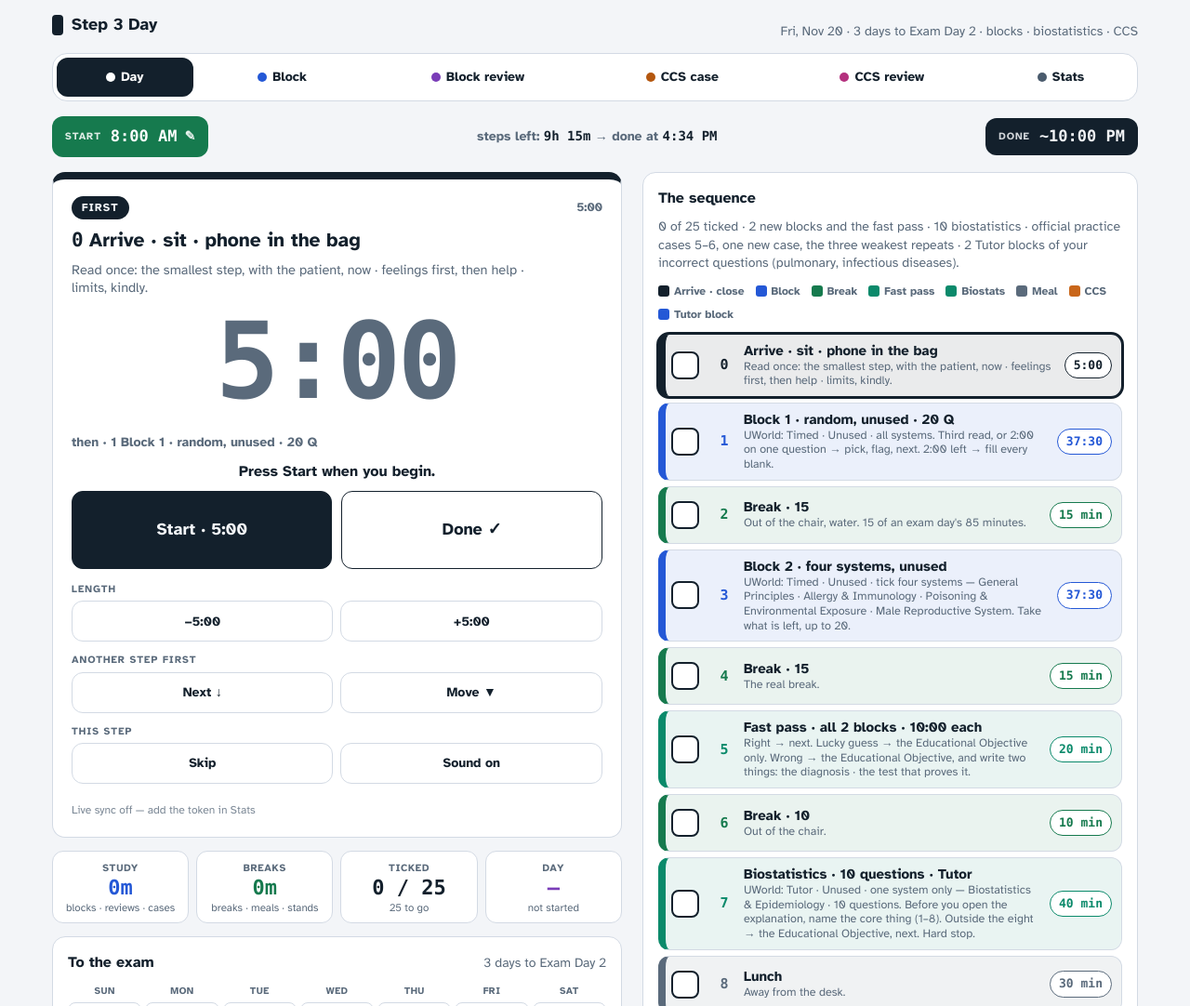
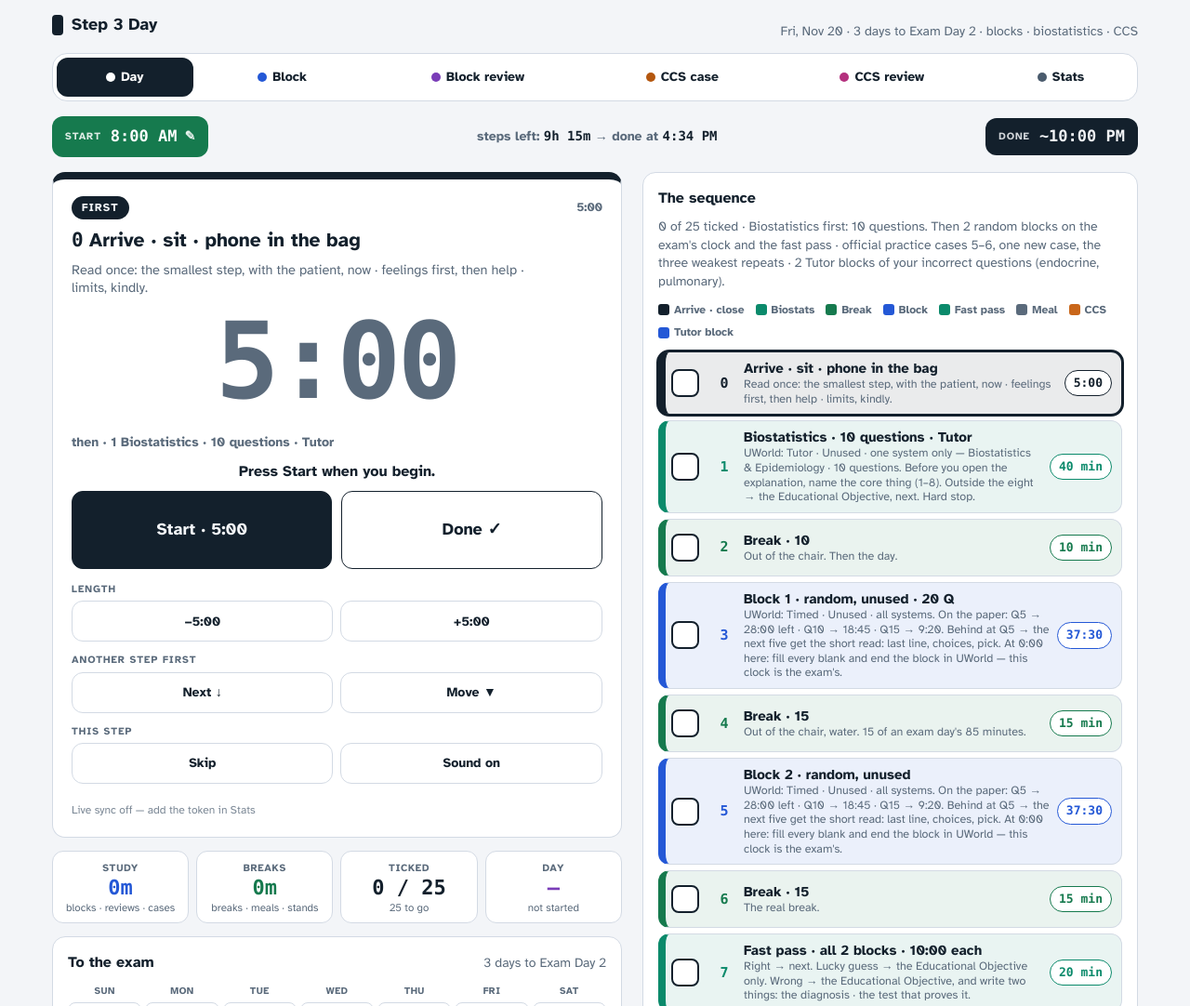
Before and after one commit to mumentageldin-max/step3-blocker-pacer, a plain HTML site: page day.html in a window 1280 px wide. Shown: the top 1082 px of the page at 93% size. Drawn offline with Linux system fonts and the light colour scheme; a web font is replaced by a local one.

Commit message:
Nov 20–22: the biostatistics set comes first. A new word in the calendar, BIOFIRST, makes the set of the day the first step after "arrive", with a 10:00 break after it, so nothing later on the sheet can push it off. The blocks of these three days are random blocks, and their cards carry the two clock rules: the checkpoints for the paper (Q5 → 28:00 left · Q10 → 18:45 · Q15 → 9:20; behind at Q5 → the next five get the short read) and "at 0:00 here: fill every blank and end the block in UWorld — this clock is the exam's". Fri Nov 20: Tutor blocks endocrine and pulmonary. Sat Nov 21: the set, then the six cases in a row, then the blocks. Sun Nov 22: the set, the blocks, the three repeats. The calendar's three lines follow, also on a device that saved the calendar; a sheet of today that was begun on the order of before keeps every tick. sw v29
Co-Authored-By: Claude Fable 5.2 <noreply@anthropic.com>
Claude-Session: https://claude.ai/code/session_01EsJ7W3Upf4bxp7umG2vF3h

```diff
--- a/day.html
+++ b/day.html
@@ -289,7 +289,7 @@ textarea.cal{font-family:var(--font-num);font-size:12px;min-height:150px;width:1
         <div class="durs" id="durs"></div>
         <div class="rowhead"><h2>Calendar</h2><span class="meta">date | sequence | case numbers | note</span></div>
         <textarea class="cal" id="fCal" spellcheck="false"></textarea>
-        <p class="note">Case numbers: the first two are case 1 and case 2 of that day, a third is the retry for the 3rd slot. An L after a number (94L) is a 20-minute case → 25:00 on the clock; without it the case gets 12:30. A P before a number (P5) is an official practice case — the exam's own software, not a ccscases number. The Now card switches 12:30 / 25:00 at any moment, also in the middle of a case. A B before a number (B2) is the number of blocks on the clock. On the days of Nov 19–22: BIO10 is the set of 10 biostatistics questions, T2 is two Tutor blocks of incorrect questions, an N after a number (70N) is a new case, SHEET is the cheat sheet from memory, CCSFIRST puts the cases before the blocks. Sequences: study · tonight · rehearsal · between · interface · minimum · practice · final · exam · off. A date that is not listed gets a study day.</p>
+        <p class="note">Case numbers: the first two are case 1 and case 2 of that day, a third is the retry for the 3rd slot. An L after a number (94L) is a 20-minute case → 25:00 on the clock; without it the case gets 12:30. A P before a number (P5) is an official practice case — the exam's own software, not a ccscases number. The Now card switches 12:30 / 25:00 at any moment, also in the middle of a case. A B before a number (B2) is the number of blocks on the clock. On the days of Nov 19–22: BIO10 is the set of 10 biostatistics questions, T2 is two Tutor blocks of incorrect questions, an N after a number (70N) is a new case, SHEET is the cheat sheet from memory, CCSFIRST puts the cases before the blocks, BIOFIRST puts the biostatistics set first. Sequences: study · tonight · rehearsal · between · interface · minimum · practice · final · exam · off. A date that is not listed gets a study day.</p>
         <div class="formrow">
           <button type="button" id="btnApply">Save settings</button>
           <button type="button" id="btnCalReset">Calendar back to the plan</button>
@@ -406,18 +406,27 @@ const CAL_NOV18 = [
   ["2026-11-22 | between | 15, 5L, 9 | Same shape. Early night.",
    "2026-11-22 | final | B2, BIO10, 15, 5L, 9 | Half a day: 2 new blocks and the fast pass · 10 biostatistics · three repeats. Done by 1:00 pm. Pack. Early night."]
 ];
-const CAL_DEFAULT = CAL_NOV18.reduce((c, pr) => c.replace(pr[0], pr[1]), CAL_V27);
+const CAL_V28 = CAL_NOV18.reduce((c, pr) => c.replace(pr[0], pr[1]), CAL_V27);
+// Nov 20, after Thursday's sheet: the biostatistics set was the piece that fell off, so on Nov 20–22 it comes first (BIOFIRST); the blocks of these days are random, on the exam's clock;
+// Friday's Tutor blocks are endocrine (Thursday's) and pulmonary.
+const CAL_NOV20 = [
+  ["2026-11-20 | final | B2, BIO10, T2, P5, P6, 29N, 8, 21L, 138L | 2 new blocks and the fast pass · 10 biostatistics · official practice cases 5–6, one new case, the three weakest repeats · 2 Tutor blocks of your incorrect questions (pulmonary, infectious diseases).",
+   "2026-11-20 | final | BIOFIRST, B2, BIO10, T2, P5, P6, 29N, 8, 21L, 138L | Biostatistics first: 10 questions. Then 2 random blocks on the exam's clock and the fast pass · official practice cases 5–6, one new case, the three weakest repeats · 2 Tutor blocks of your incorrect questions (endocrine, pulmonary)."],
+  ["2026-11-21 | final | CCSFIRST, B2, BIO10, T2, 17N, 64N, 39, 11L, 6L, 34 | Exam Day 4 in miniature: six cases in a row first. Then 2 new blocks and the fast pass · 10 biostatistics · 2 Tutor blocks of your incorrect questions (gastrointestinal, rheumatology).",
+   "2026-11-21 | final | BIOFIRST, CCSFIRST, B2, BIO10, T2, 17N, 64N, 39, 11L, 6L, 34 | Biostatistics first: 10 questions. Then Exam Day 4 in miniature: six cases in a row. Then 2 random blocks on the exam's clock and the fast pass · 2 Tutor blocks of your incorrect questions (gastrointestinal, rheumatology)."],
+  ["2026-11-22 | final | B2, BIO10, 15, 5L, 9 | Half a day: 2 new blocks and the fast pass · 10 biostatistics · three repeats. Done by 1:00 pm. Pack. Early night.",
+   "2026-11-22 | final | BIOFIRST, B2, BIO10, 15, 5L, 9 | Half a day. Biostatistics first: 10 questions. Then 2 random blocks on the exam's clock and the fast pass · three repeats. Pack. Early night."]
+];
+const CAL_DEFAULT = CAL_NOV20.reduce((c, pr) => c.replace(pr[0], pr[1]), CAL_V28);
 const TPLS = ["study", "tonight", "rehearsal", "between", "interface", "minimum", "practice", "final", "exam", "off"];
 // what each block of the "final" days is made of: [title, how to create it in UWorld]; t = the system of each Tutor block of incorrect questions: [short name, UWorld's name]
 const FINAL_DAYS = {
   "2026-11-19": { b: [["random, unused", "UWorld: Timed · Unused · all systems. Same method as yesterday: last line → the choices → the first line → only where the answer lives."],
                       ["three systems, unused", "UWorld: Timed · Unused · tick three systems — General Principles · Allergy & Immunology · Poisoning & Environmental Exposure. Recall questions: answer and move."]],
                   t: [["renal", "Renal, Urinary Systems & Electrolytes"], ["endocrine", "Endocrine, Diabetes & Metabolism"]] },
-  "2026-11-20": { b: [["random, unused", "UWorld: Timed · Unused · all systems. Third read, or 2:00 on one question → pick, flag, next. 2:00 left → fill every blank."],
-                      ["four systems, unused", "UWorld: Timed · Unused · tick four systems — General Principles · Allergy & Immunology · Poisoning & Environmental Exposure · Male Reproductive System. Take what is left, up to 20."]],
-                  t: [["pulmonary", "Pulmonary & Critical Care"], ["infectious diseases", "Infectious Diseases"]] },
+  "2026-11-20": { b: [], t: [["endocrine", "Endocrine, Diabetes & Metabolism"], ["pulmonary", "Pulmonary & Critical Care"]] },
   "2026-11-21": { b: [], t: [["gastrointestinal", "Gastrointestinal & Nutrition"], ["rheumatology", "Rheumatology/Orthopedics & Sports"]] },
-  "2026-11-22": { b: [["random, unused", "Monday's first block, one day early. UWorld: Timed · Unused · all systems. Last line → the choices → the first line → only where the answer lives."]], t: [] }
+  "2026-11-22": { b: [], t: [] }
 };
 const DEFAULTS = { arriveSec: 300, shortSec: 600, mealSec: 1800, bioSec: 600, caseSec: 750, feedbackSec: 600, closeSec: 600, sampleSec: 3600, uiSec: 1800, markedSec: 2700, notesSec: 2400, packSec: 900,
   nBlocks: 6, nCases: 2, lunchAfter: "cases", bio: false, triage: true, triSec: 600, reviewSec: -1,   // the study day: blocks in a row → cases → lunch → reviews. reviewSec: -1 by the block's score, 0 the Review page's Timer A, else seconds
@@ -451,9 +460,9 @@ function calendar() { // { key: { tpl, cases: [], note } }
     const parts = line.split("|").map(s => s.trim());
     if (!parseKey(parts[0])) return;
     const tpl = TPLS.includes((parts[1] || "").toLowerCase()) ? parts[1].toLowerCase() : "study";
-    const cases = [], long = {}, official = [], fresh = {}; let blocks = 0, tutor = 0, bio = 0, sheet = false, ccsFirst = false;
+    const cases = [], long = {}, official = [], fresh = {}; let blocks = 0, tutor = 0, bio = 0, sheet = false, ccsFirst = false, bioFirst = false;
     // P5 = official practice case 5 (the exam's own software) — not a ccscases number; B2 = two blocks on the clock. For the "final" days: BIO10 = the set of 10 biostatistics questions,
-    // T2 = two Tutor blocks of incorrect questions, 70N = a new case (first attempt), SHEET = the CCS cheat sheet from memory, CCSFIRST = the cases come before the blocks
+    // T2 = two Tutor blocks of incorrect questions, 70N = a new case (first attempt), SHEET = the CCS cheat sheet from memory, CCSFIRST = the cases come before the blocks, BIOFIRST = the biostatistics set is the first step of the day
     (parts[2] || "").split(/[,\s]+/).forEach(tok => {
       const o = /^[Pp](\d+)$/.exec(tok); if (o) { official.push(o[1]); return; }
       const bk = /^[Bb](\d)$/.exec(tok); if (bk) { blocks = +bk[1]; return; }
@@ -461,14 +470,15 @@ function calendar() { // { key: { tpl, cases: [], note } }
       const bi = /^BIO(\d{1,2})?$/i.exec(tok); if (bi) { bio = Math.max(1, Math.min(20, +(bi[1] || 10))); return; }
       if (/^SHEET$/i.test(tok)) { sheet = true; return; }
       if (/^CCSFIRST$/i.test(tok)) { ccsFirst = true; return; }
+      if (/^BIOFIRST$/i.test(tok)) { bioFirst = true; return; }
       const m = /^(\d+)\s*(L|l|\*|:25|N|n)?$/.exec(tok); if (!m) return;
       cases.push(m[1]); if (/^n$/i.test(m[2] || "")) fresh[m[1]] = true; else if (m[2]) long[m[1]] = true;
     });
-    out[parts[0]] = { tpl: tpl, cases: cases, long: long, official: official, blocks: blocks, tutor: tutor, bio: bio, sheet: sheet, ccsFirst: ccsFirst, fresh: fresh, note: parts.slice(3).join(" | ") };
+    out[parts[0]] = { tpl: tpl, cases: cases, long: long, official: official, blocks: blocks, tutor: tutor, bio: bio, sheet: sheet, ccsFirst: ccsFirst, bioFirst: bioFirst, fresh: fresh, note: parts.slice(3).join(" | ") };
   });
   return out;
 }
-function calFor(k) { return calendar()[k] || { tpl: "study", cases: [], long: {}, official: [], blocks: 0, tutor: 0, bio: 0, sheet: false, ccsFirst: false, fresh: {}, note: "" }; }
+function calFor(k) { return calendar()[k] || { tpl: "study", cases: [], long: {}, official: [], blocks: 0, tutor: 0, bio: 0, sheet: false, ccsFirst: false, bioFirst: false, fresh: {}, note: "" }; }
 function tplFor(k) { return S.tpl !== "auto" ? S.tpl : calFor(k).tpl; }
 
 /* ---------- durations that live on the other pages ---------- */
@@ -666,7 +676,7 @@ function buildSteps(k, tpl) {
     const tipsO = ["The real order sheet, the real clock, the real location change. The card's list, one proving test, treat at the checkpoint.", "Advance the clock the way the real software wants it.", "Type the orders the way the real box wants them. After the case: check your orders against the cheat sheet.", "The close line at the 2-minute warning."];
     const mcq = [], ccsL = [], tut = [];
     for (let i = 1; i <= nF; i++) {
-      const lb = fd.b[i - 1] || ["random, unused", "UWorld: Timed · Unused · all systems. Third read, or 2:00 on one question → pick, flag, next. 2:00 left → fill every blank."];
+      const lb = fd.b[i - 1] || ["random, unused", "UWorld: Timed · Unused · all systems. On the paper: Q5 → 28:00 left · Q10 → 18:45 · Q15 → 9:20. Behind at Q5 → the next five get the short read: last line, choices, pick. At 0:00 here: fill every blank and end the block in UWorld — this clock is the exam's."];
       mcq.push(B("b" + i, "Block " + i + " · " + lb[0] + (i === 1 ? " · 20 Q" : ""), lb[1]));
       mcq.push(BR(i < nF ? "br" + i : "bb" + nF, "Break · 15", i < nF ? "Out of the chair, water. 15 of an exam day's 85 minutes." : "The real break.", 900));
     }
@@ -675,9 +685,10 @@ function buildSteps(k, tpl) {
       tri.w = "Right → next. Lucky guess → the Educational Objective only. Wrong → the Educational Objective, and write two things: the diagnosis · the test that proves it.";
       mcq.push(tri); mcq.push(BR("brt", "Break · 10", "Out of the chair.", 600));
     }
-    if (cal.bio > 0) mcq.push({ id: "bio", kind: "bio", t: "Biostatistics · " + cal.bio + " questions · Tutor",
+    const bioStep = cal.bio > 0 ? { id: "bio", kind: "bio", t: "Biostatistics · " + cal.bio + " questions · Tutor",
       w: "UWorld: Tutor · Unused · one system only — Biostatistics & Epidemiology · " + cal.bio + " questions. Before you open the explanation, name the core thing (1–8). Outside the eight → the Educational Objective, next. Hard stop.",
-      parts: [{ l: "Biostats", sec: L("bio", cal.bio * 240), cue: "Name the core thing (1–8) before the explanation. Outside the eight → the Educational Objective, next. Hard stop at 0:00." }] });
+      parts: [{ l: "Biostats", sec: L("bio", cal.bio * 240), cue: "Name the core thing (1–8) before the explanation. Outside the eight → the Educational Objective, next. Hard stop at 0:00." }] } : null;
+    if (bioStep && !cal.bioFirst) mcq.push(bioStep);
     if (cal.sheet) ccsL.push({ id: "sheet", kind: "notes", t: "CCS cheat sheet from memory", w: "CCS starts again. Write the sheet from memory, then compare with the printed one.", parts: [{ l: "Sheet", sec: 900, cue: "Write first, look after. Then compare with the printed sheet and mark only what you missed." }] });
     const cases = [];
     // a case step is named after its case — p3 is official practice case 3, n70 is ccscases № 70 — so its tick means that case on every device and after every change of the day's line
@@ -695,9 +706,12 @@ function buildSteps(k, tpl) {
     }
     const trim = arr => { while (arr.length && arr[arr.length - 1].kind === "brk") arr.pop(); return arr; };   // no break right before a lunch, another break or the close
     const first = cal.ccsFirst ? ccsL : mcq, second = cal.ccsFirst ? mcq : ccsL;
-    list = [CL("arrive", "Arrive · sit · phone in the bag", "Read once: the smallest step, with the patient, now · feelings first, then help · limits, kindly.", S.arriveSec)].concat(trim(first));
+    list = [CL("arrive", "Arrive · sit · phone in the bag", "Read once: the smallest step, with the patient, now · feelings first, then help · limits, kindly.", S.arriveSec)];
+    if (bioStep && cal.bioFirst) { list.push(bioStep); list.push(BR("brb", "Break · 10", "Out of the chair. Then the day.", 600)); }   // BIOFIRST: the set is the first thing of the day, before anything can push it off the sheet
+    list = list.concat(trim(first));
     if (first.length && second.length) list.push(big ? ML("lunch", "Lunch", "Away from the desk.") : BR("brl", "Break · 10", "Out of the chair.", 600));
     list = list.concat(trim(second));
+    trim(list);
     if (tut.length) { if (list.length > 1) list.push(BR("brc", "Break · 15", "The real break. Then your incorrect questions.", 900)); list = list.concat(tut); }
     list.push(CL("close", eve ? "Close · early night" : "Close", eve ? "Pack permit, ID, snacks, water. Nothing after this. Early lights out." : "Notebook line: one thing that worked, one thing to change. Lights out at the usual time.", S.closeSec));
   }
@@ -767,13 +781,14 @@ function loadSettings() {
   if (p && typeof p === "object") S = Object.assign({}, DEFAULTS, p);
   // Nov 11 fix: case 10 was done Nov 7; 94 takes its slot. An untouched calendar takes the new default; an edited one gets just that line patched.
   const calBefore = S.cal;
-  if (S.cal === CAL_V1 || S.cal === CAL_V16 || S.cal === CAL_V17 || S.cal === CAL_V25 || S.cal === CAL_V26 || S.cal === CAL_V27) S.cal = CAL_DEFAULT;
+  if (S.cal === CAL_V1 || S.cal === CAL_V16 || S.cal === CAL_V17 || S.cal === CAL_V25 || S.cal === CAL_V26 || S.cal === CAL_V27 || S.cal === CAL_V28) S.cal = CAL_DEFAULT;
   else if (typeof S.cal === "string") {
     if (/2026-11-11 \| study \| 10, 8, 113/.test(S.cal)) S.cal = S.cal.replace("2026-11-11 | study | 10, 8, 113", "2026-11-11 | study | 94, 8, 113");
     CAL_NOV13.forEach(pr => { if (S.cal.indexOf(pr[0]) >= 0) S.cal = S.cal.replace(pr[0], pr[1]); });
     CAL_NOV15.forEach(pr => { if (S.cal.indexOf(pr[0]) >= 0) S.cal = S.cal.replace(pr[0], pr[1]); });   // a line he rewrote himself is left alone
     CAL_NOV15B.forEach(pr => { if (S.cal.indexOf(pr[0]) >= 0) S.cal = S.cal.replace(pr[0], pr[1]); });
     CAL_NOV18.forEach(pr => { if (S.cal.indexOf(pr[0]) >= 0) S.cal = S.cal.replace(pr[0], pr[1]); });
+    CAL_NOV20.forEach(pr => { if (S.cal.indexOf(pr[0]) >= 0) S.cal = S.cal.replace(pr[0], pr[1]); });
   }
   if (p && S.cal !== calBefore) P.writeJSON(LS_S, S);
   if (!parseKey(S.dayOne)) S.dayOne = DEFAULTS.dayOne;
--- a/sw.js
+++ b/sw.js
@@ -3,7 +3,7 @@
    Holds the pacer's upcoming events while the page is hidden and shows them as notifications (best effort:
    the browser may stop an idle worker, so the page re-checks on return). Bump VERSION whenever a page changes
    so installed copies pick up the update. */
-const VERSION = "pacer-v28";
+const VERSION = "pacer-v29";
 const FONT_CACHE = "pacer-fonts";
 const SHELL = [
   "./",
```
